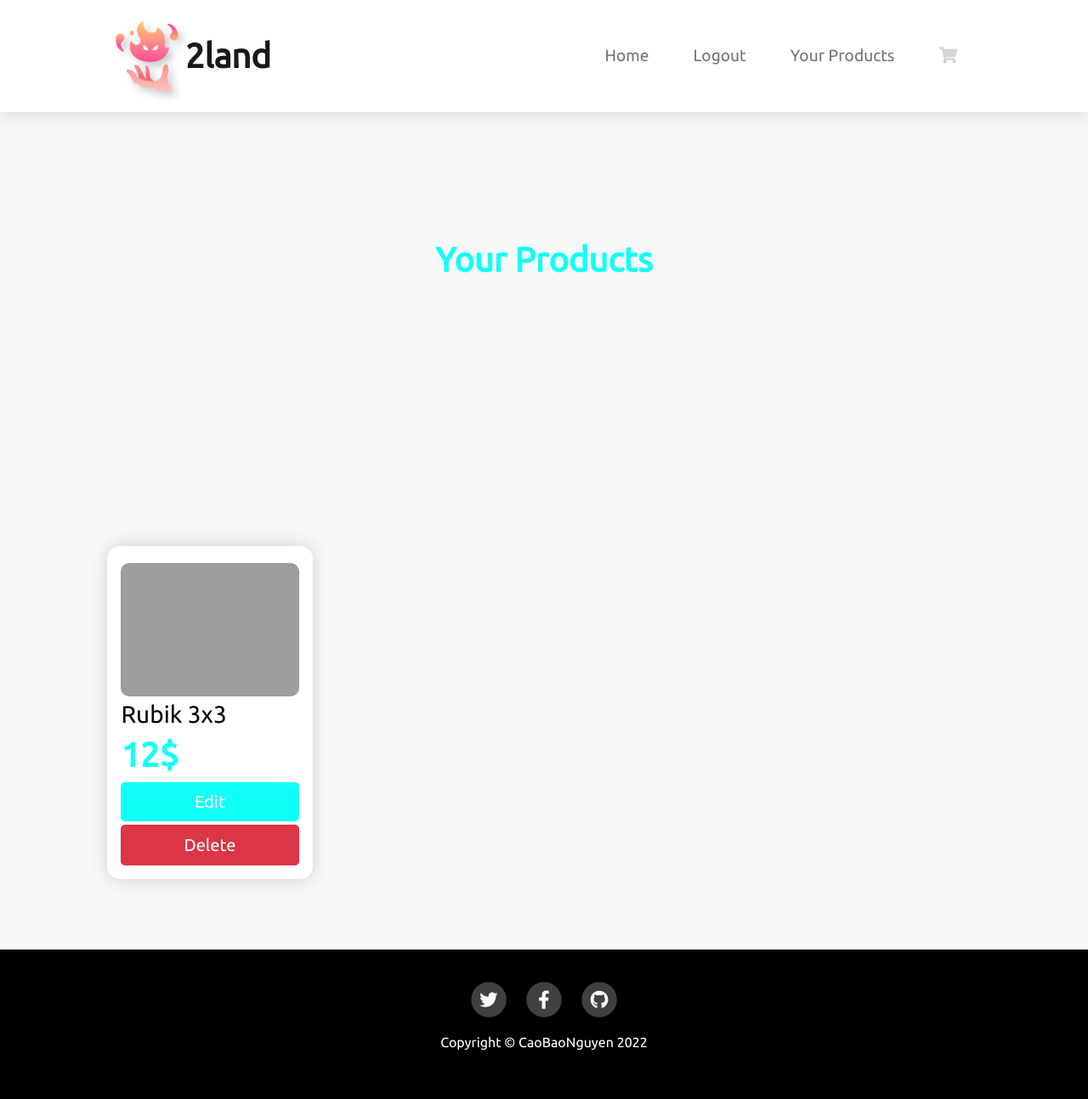
After one commit to 2landhnal/Day_97_Online_Shop, a Flask app: page /your_pros in a window 1280 px wide. The commit adds this page. Shown: the whole page at 85% size. Run offline with Flask 2, Linux system fonts and the light colour scheme; a user stored in the database is signed in; data comes from the database, SQL or seed files in the repository; grey boxes are pictures that could not be loaded.

Commit message:
update edit, your_pros

```diff
--- a/main.py
+++ b/main.py
@@ -161,6 +161,38 @@ def delete(pro_id):
     db.session.commit()
     return redirect(url_for('cart'))
 
+@app.route("/deletesp/<int:pro_id>", methods=['POST', 'GET'])
+def deleteSp(pro_id):
+    users = User.query.all()
+    for user in users():
+        pros_in_cart = user.bproducts
+        for pro in pros_in_cart:
+            if pro.id == pro_id:
+                db.session.delete(pro)
+                db.session.commit()
+    pro_to_delete = SProducts.query.get(pro_id)
+    db.session.delete(pro_to_delete)
+    db.session.commit()
+    return redirect(url_for('your_pros'))
+
+@app.route('/your_pros')
+def your_pros():
+    prods = current_user.sproducts
+    return render_template('your_pros.html', prods=prods)
+
+@app.route('/edit/<int:pro_id>', methods=['POST', 'GET'])
+def edit(pro_id):
+    pro = SProducts.query.get(pro_id)
+    if request.method == 'POST':
+        form = request.form
+        pro.url = form['url'],
+        pro.name = form['name'],
+        pro.describe = form['describe'],
+        pro.price = form['price'],
+        db.session.commit()
+        return redirect(url_for('your_pros'))
+    return render_template('edit.html', pro=pro)
+
 @app.route('/charge', methods=['POST'])
 def charge():
     # Amount in cents
--- a/templates/cart.html
+++ b/templates/cart.html
@@ -8,6 +8,7 @@
 
         <!-- Cards -->
         <div class="container-fluid">
+          <h2 class="thanks">Cart</h2>
           <div class="row card-deck">
 
           {% for prod in prods: %}
--- a/templates/navbar.html
+++ b/templates/navbar.html
@@ -22,6 +22,9 @@
                 <li class="nav-item">
                     <a class="nav-link" href="{{url_for('logout')}}">Logout</a>
                 </li>
+                <li class="nav-item">
+                    <a class="nav-link" href="{{url_for('your_pros')}}">Your Products</a>
+                </li>
                 {% endif %}
                 <li class="nav-item">
                     {% if current_user.is_authenticated: %}
--- /dev/null
+++ b/templates/your_pros.html
@@ -0,0 +1,35 @@
+{% include "header.html" %}
+  <body>
+
+  {% include "navbar.html" %}
+
+    <section class='bodi'>
+
+      <div class="container-fluid">
+        <h2 class="thanks">Your Products</h2>
+      </div>
+
+      <!-- Cards -->
+      <div class="container-fluid">
+        <div class="row card-deck">
+
+          {% for prod in prods: %}
+            <div class="card box p-3 border-0">
+              <a href={{url_for('show', pro_id=prod.id)}}>
+                <img class="card-img-top pro_img" src={{prod.url}} alt="Card image cap">
+                  <h3 class="card-title">{{prod.name}}</h3>
+                  <h2 class='mt-auto price'>{{prod.price}}$</h2>
+                  <a href="{{url_for('edit', pro_id=prod.id)}}" class='mt-auto buy-btn w-100 btn btn-lg btn-block btn-primary'>Edit</a>
+                  <a href="{{url_for('deleteSp', pro_id=prod.id)}}" class='mt-auto delete-btn w-100 btn btn-lg btn-block btn-danger'>Delete</a>
+              </a>
+            </div>
+          {% endfor %}
+
+        </div>
+      </div>
+
+    </section>
+
+  {% include "footer.html" %}
+  </body>
+</html>
```
Also changed, not shown: templates/edit.html (added, +24 -0 lines).
